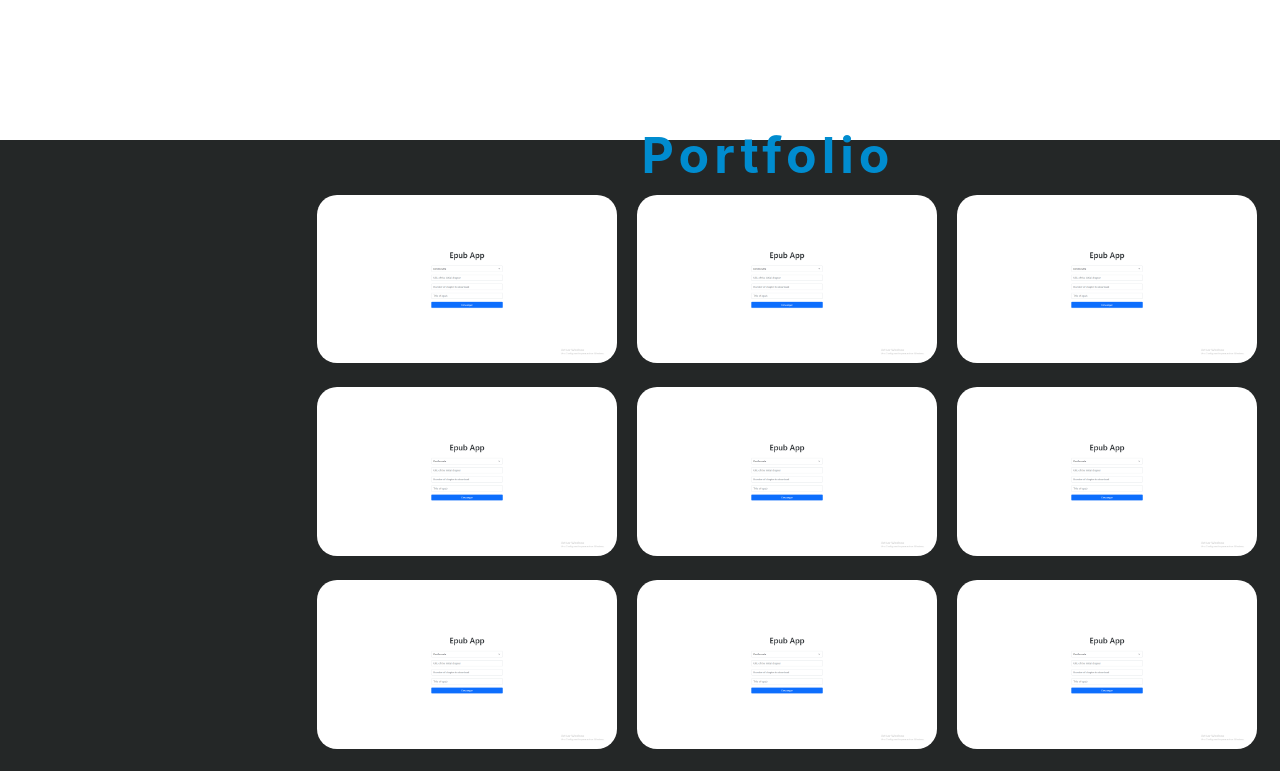
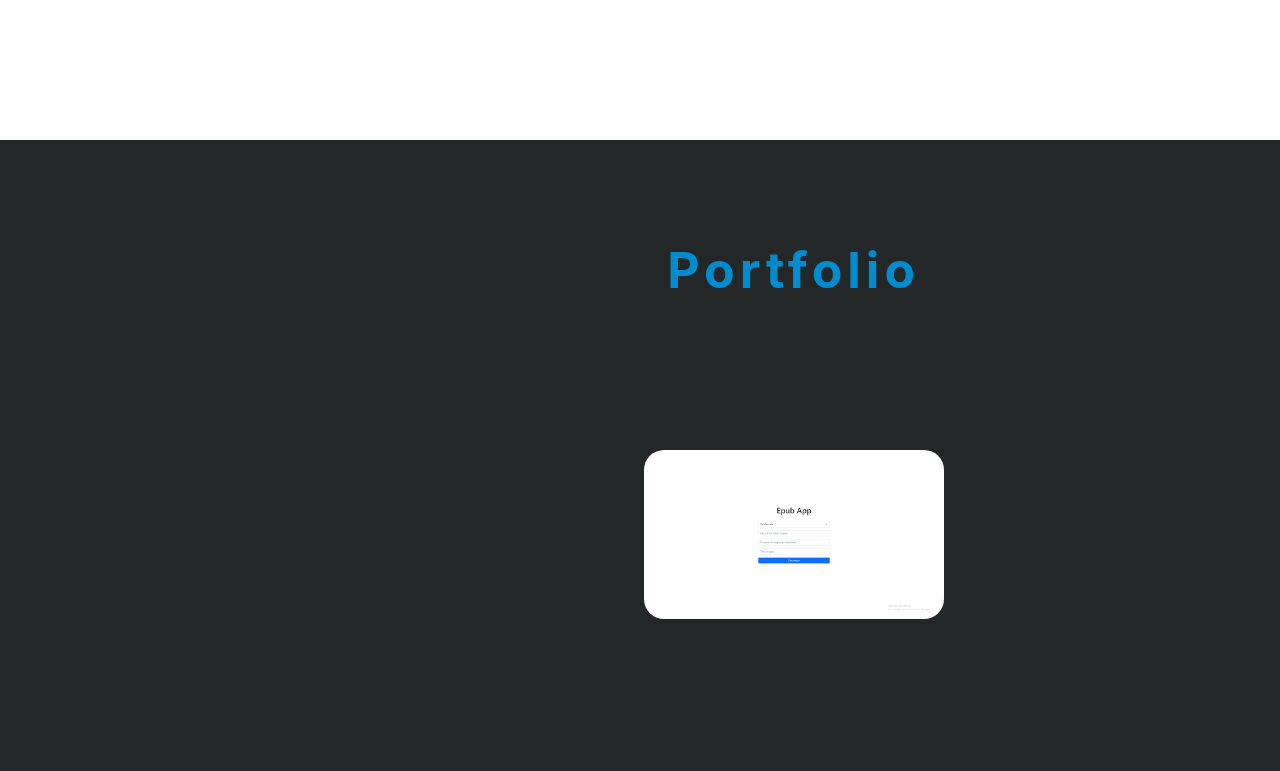
Before and after one commit to JavierOrtunoRoig/portfolio, a React (Vite) app: page / in a window 1280 px wide. Shown: the part 1460-2231 px from the top of the page. Built offline with nearby package versions, Linux system fonts and the light colour scheme.

Commit message:
fix: flex of portfolio

```diff
--- a/src/components/portfolio/Proyecto.jsx
+++ b/src/components/portfolio/Proyecto.jsx
@@ -4,15 +4,6 @@ const Proyecto = ({ foto }) => {
 
     return (
         <div>
-            <img src={ foto } />
-            <img src={ foto } />
-            <img src={ foto } />
-            <img src={ foto } />
-            <img src={ foto } />
-            <img src={ foto } />
-            <img src={ foto } />
-            <img src={ foto } />
-            <img src={ foto } />
             <img src={ foto } />
         </div>
     );
--- a/src/components/portfolio/portfolio.css
+++ b/src/components/portfolio/portfolio.css
@@ -3,7 +3,7 @@
     background-color: #242727;
     width: 100%;
     display: flex;
-    justify-content: center;
+    justify-content: spa;
     align-items: center;
     flex-direction: column;
 
@@ -14,7 +14,8 @@
     font-size: 50px;
     font-weight: bold;
     letter-spacing: 5px;
-    margin-left: 20%;
+    margin-left: 24%;
+    margin-top: 100px;
     height: 25%;
 }
 
@@ -22,6 +23,7 @@
     margin-left: 24%;
     display: flex;
     flex-wrap: wrap;
+    justify-content: center;
 }
 
 .proyectos > div > img {
```
